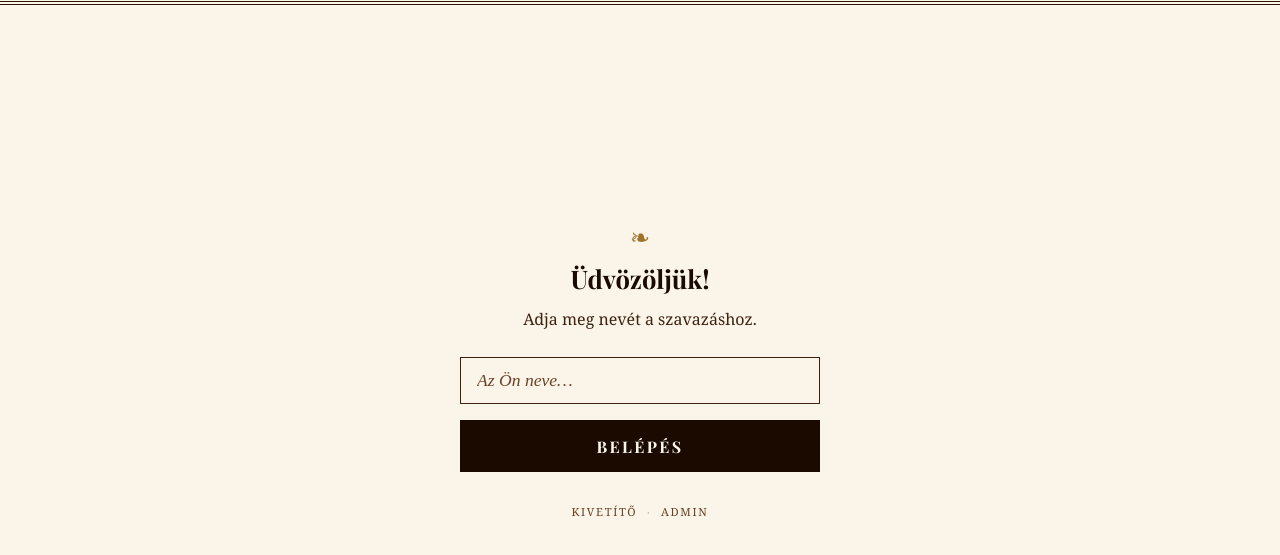
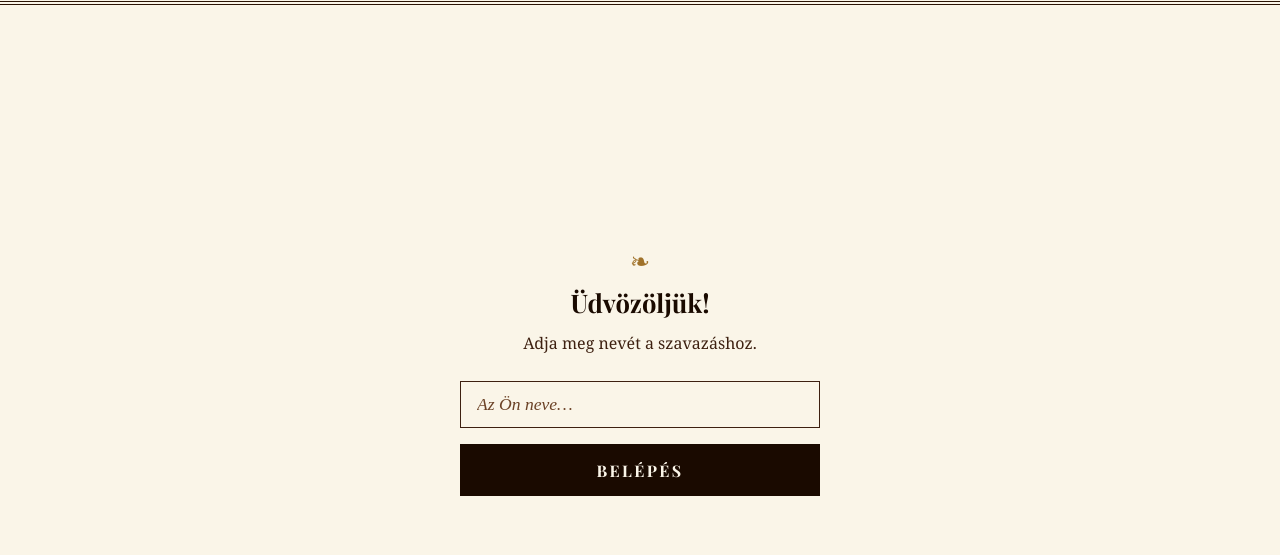
Before and after one commit to varsanyilevente/-gy-csajozik-a-nyugat, a website: page public/index.html in a window 1280 px wide. Shown: the part 71-626 px from the top of the page. Drawn offline with nearby package versions, Linux system fonts and the light colour scheme; no server answers; a web font is replaced by a local one.

Commit message:
Remove nav links from voter page

```diff
--- a/public/index.html
+++ b/public/index.html
@@ -274,11 +274,6 @@
         <input type="text" id="name-input" placeholder="Az Ön neve…" maxlength="50" autocomplete="off" autocorrect="off">
         <button type="submit" class="btn-primary">Belépés</button>
       </form>
-      <nav class="page-nav">
-        <a href="display.html">Kivetítő</a>
-        <span class="page-nav-sep">·</span>
-        <a href="admin.html">Admin</a>
-      </nav>
     </div>
 
     <div id="screen-waiting" class="screen info-screen">
```
